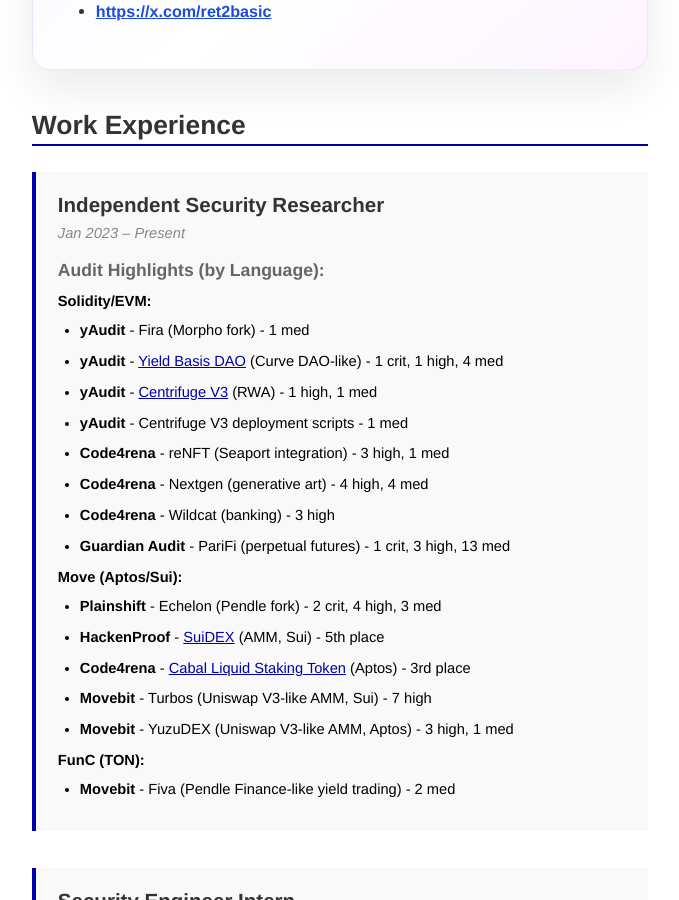
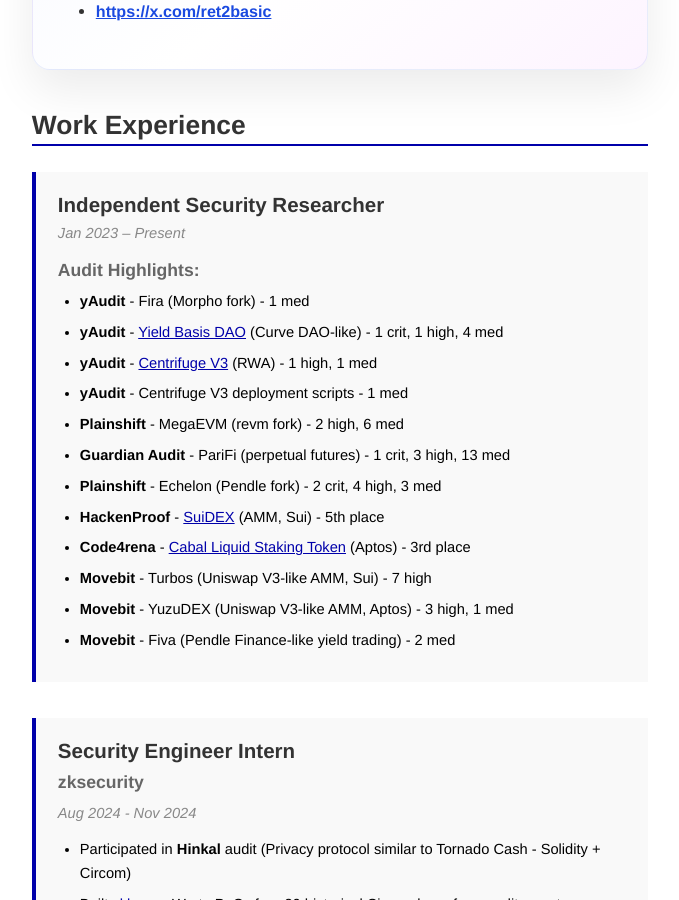
Before and after one commit to ret2basic/ret2basic.github.io, a Jekyll site: the page built from index.html, in a window 1280 px wide and 900 px high, scrolled down 407 px. Shown: the whole window, without its empty margins (300-979 px from the left). Built offline with Jekyll 4.4.1, drawn with Linux system fonts in a browser that asks for light colours.

Commit message:
Update work experience audit highlights

```diff
--- a/index.html
+++ b/index.html
@@ -23,31 +23,20 @@
     <div class="job">
       <h3>Independent Security Researcher</h3>
       <span class="duration">Jan 2023 – Present</span>
-      <h4>Audit Highlights (by Language):</h4>
+      <h4>Audit Highlights:</h4>
 
-      <h5>Solidity/EVM:</h5>
       <ul>
         <li><strong>yAudit</strong> - Fira</a> (Morpho fork) - 1 med</li>
         <li><strong>yAudit</strong> - <a href="https://reports.electisec.com/2025-07-YieldBasis-Update" target="_blank">Yield Basis DAO</a> (Curve DAO-like) - 1 crit, 1 high, 4 med</li>
         <li><strong>yAudit</strong> - <a href="https://reports.electisec.com/2025-07-centrifuge" target="_blank">Centrifuge V3</a> (RWA) - 1 high, 1 med</li>
         <li><strong>yAudit</strong> - Centrifuge V3 deployment scripts - 1 med</li>
-        <li><strong>Code4rena</strong> - reNFT (Seaport integration) - 3 high, 1 med</li>
-        <li><strong>Code4rena</strong> - Nextgen (generative art) - 4 high, 4 med</li>
-        <li><strong>Code4rena</strong> - Wildcat (banking) - 3 high</li>
+        <li><strong>Plainshift</strong> - MegaEVM (revm fork) - 2 high, 6 med</li>
         <li><strong>Guardian Audit</strong> - PariFi (perpetual futures) - 1 crit, 3 high, 13 med</li>
-      </ul>
-
-      <h5>Move (Aptos/Sui):</h5>
-      <ul>
         <li><strong>Plainshift</strong> - Echelon (Pendle fork) - 2 crit, 4 high, 3 med</li>
         <li><strong>HackenProof</strong> - <a href="https://hackenproof.com/audit-programs/suidex-audit-contest?tab=hackers" target="_blank">SuiDEX</a> (AMM, Sui) - 5th place</li>
         <li><strong>Code4rena</strong> - <a href="https://code4rena.com/audits/2025-04-cabal-liquid-staking-token" target="_blank">Cabal Liquid Staking Token</a> (Aptos) - 3rd place</li>
         <li><strong>Movebit</strong> - Turbos (Uniswap V3-like AMM, Sui) - 7 high</li>
         <li><strong>Movebit</strong> - YuzuDEX (Uniswap V3-like AMM, Aptos) - 3 high, 1 med</li>
-      </ul>
-
-      <h5>FunC (TON):</h5>
-      <ul>
         <li><strong>Movebit</strong> - Fiva (Pendle Finance-like yield trading) - 2 med</li>
       </ul>
     </div>
```
